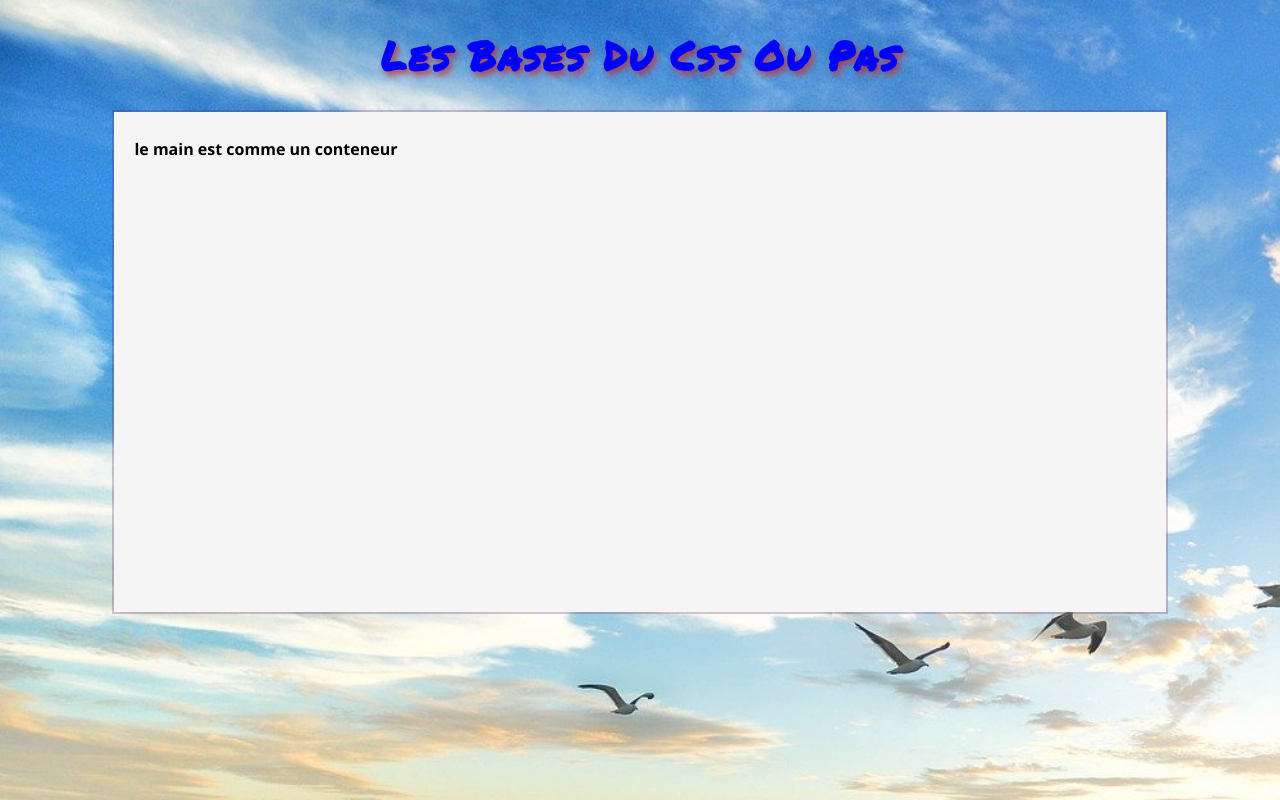
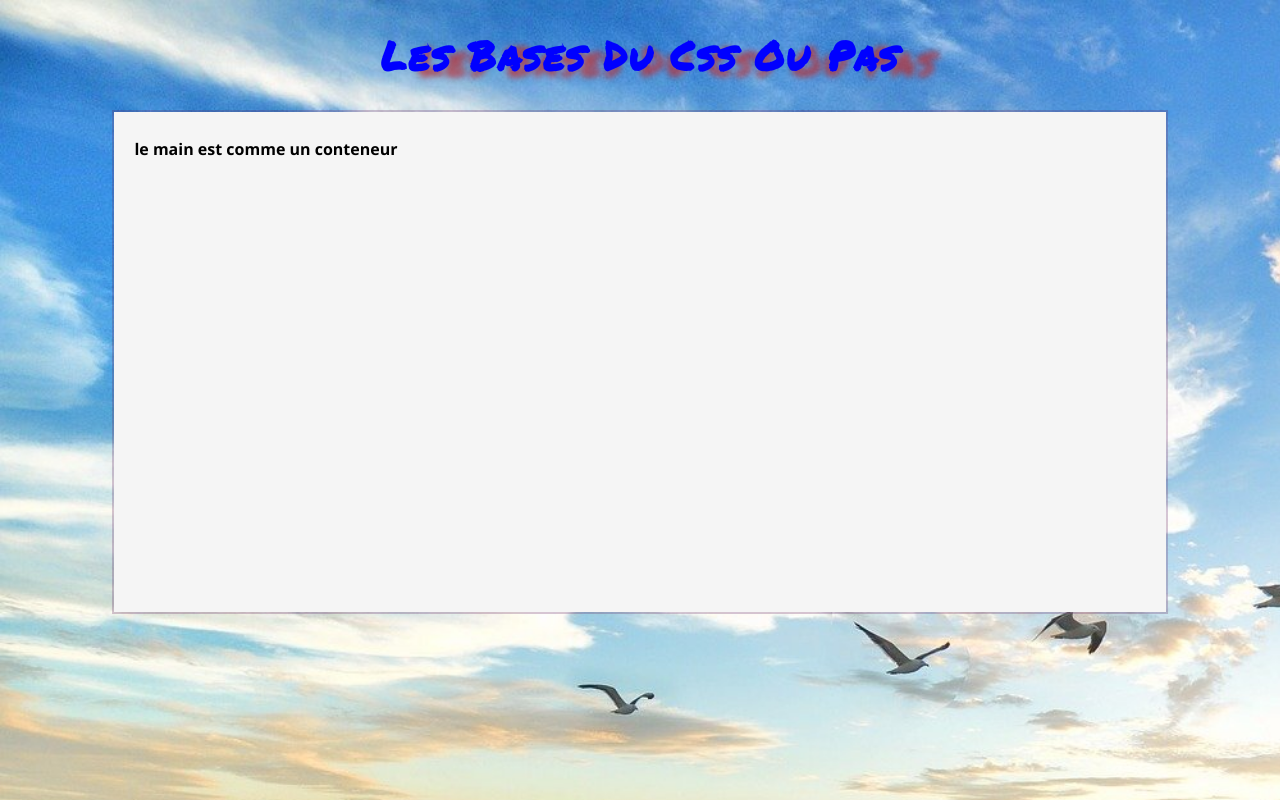
Before and after one commit to kissika/basescss, a plain HTML site: page index.html in a window 1280 px wide. Shown: the top 800 px of the page. Drawn offline with Linux system fonts and the light colour scheme.

Commit message:
change opacity for h1

```diff
--- a/style.css
+++ b/style.css
@@ -1,4 +1,5 @@
 @import url("https://fonts.googleapis.com/css2?family=Permanent+Marker&display=swap");
+
 @font-face {
   font-family: "font1";
   src: url(/assets/NotoSans-Bold.ttf);
@@ -9,7 +10,7 @@ h1 {
   letter-spacing: 2px;
   font-size: 2.5rem;
   text-align: center;
-  text-shadow: 3px 4px 6px rgba(194, 42, 42, 0.753);
+  text-shadow: 37px 6px 6px rgba(194 42 42 /0.7);
   font-family: "Permanent Marker", cursive;
 }
 h1:hover {
```
